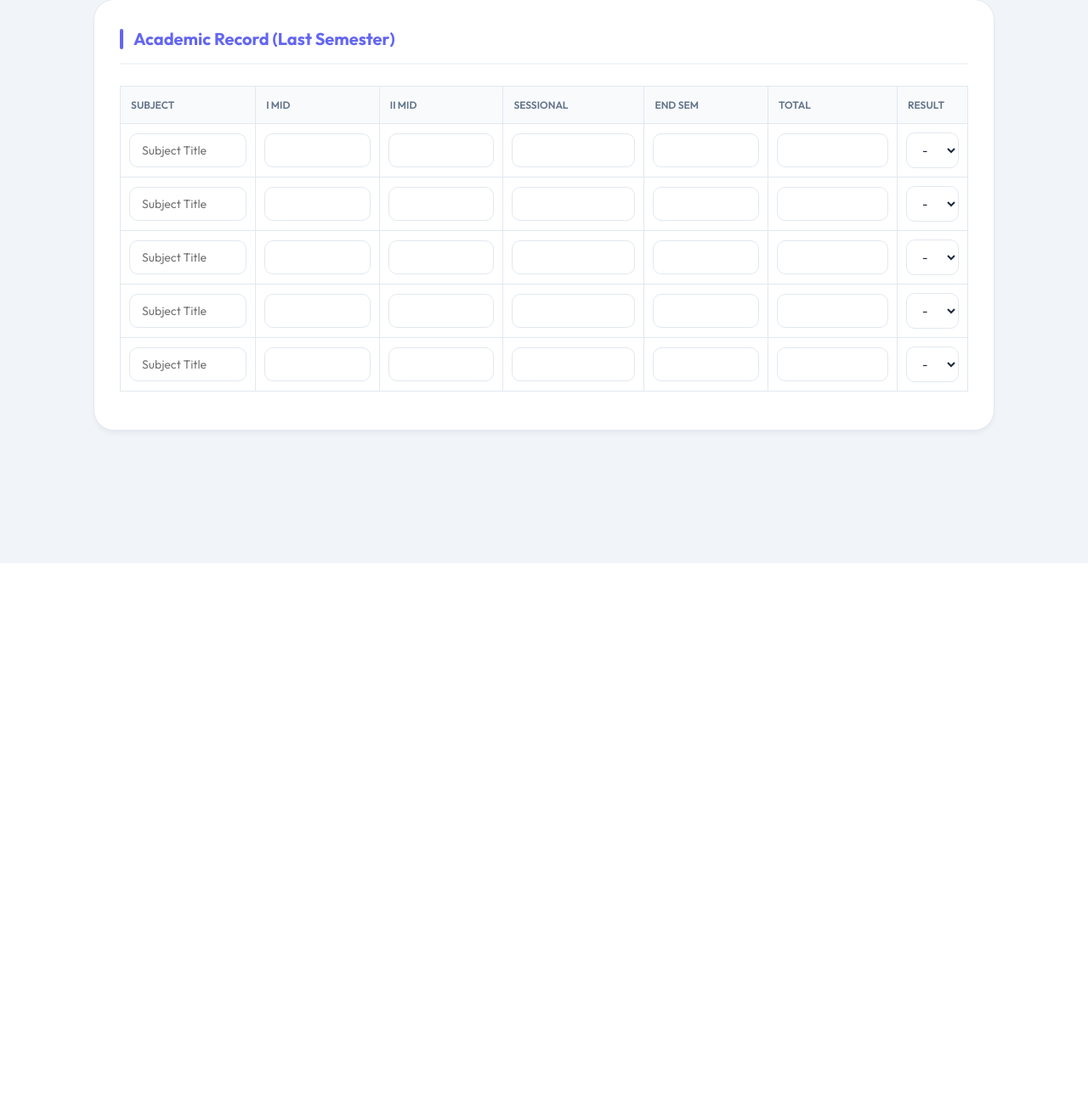
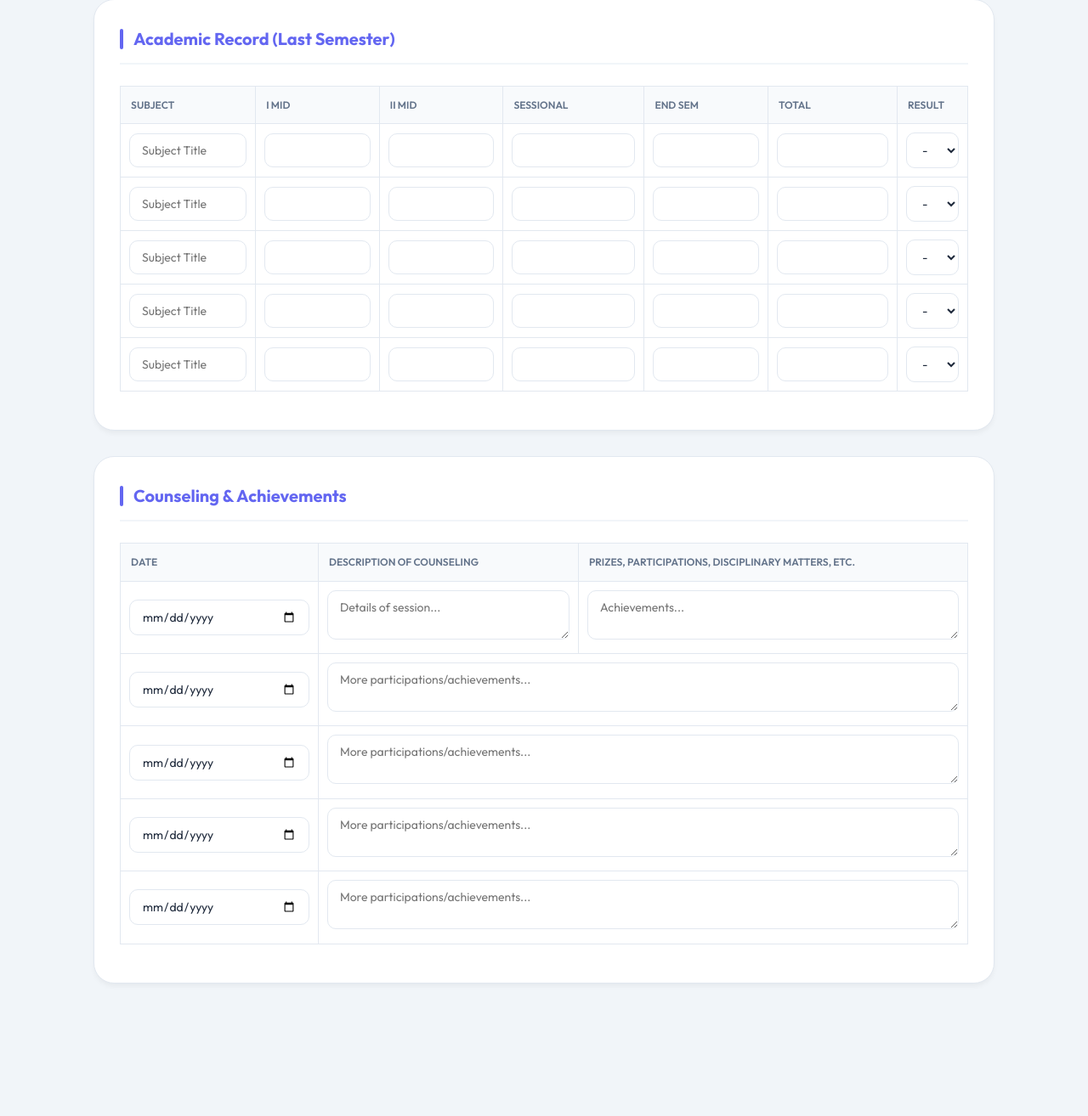
Before and after one commit to NARALAMANOJYADAV/counseling, a Django app: page /form/ in a window 1280 px wide. Shown: the part 2414-3728 px from the top of the page at 85% size. Before the commit the page ends 3077 px from the top, so only its background shows below. Run offline with Django 5.2, Linux system fonts and the light colour scheme; a user stored in the database is signed in; data comes from the database, SQL or seed files in the repository.

Commit message:
Final polish of student counseling form: Synchronize frontend fields with database model, including academic records and counseling sessions.

```diff
--- a/templates/student_counseling.html
+++ b/templates/student_counseling.html
@@ -569,6 +569,38 @@
                 </div>
             </div>
 
+            <!-- SECTION 6: COUNSELING & ACHIEVEMENTS -->
+            <div class="form-section">
+                <h2 class="section-title">Counseling & Achievements</h2>
+                <div class="table-responsive">
+                    <table>
+                        <thead>
+                            <tr>
+                                <th>Date</th>
+                                <th>Description of Counseling</th>
+                                <th>Prizes, Participations, Disciplinary Matters, etc.</th>
+                            </tr>
+                        </thead>
+                        <tbody>
+                            <tr>
+                                <td><input type="date" name="counseling_date1"></td>
+                                <td><textarea name="counseling_description1" rows="2"
+                                        placeholder="Details of session..."></textarea></td>
+                                <td><textarea name="prizes_participations1" rows="2"
+                                        placeholder="Achievements..."></textarea></td>
+                            </tr>
+                            {% for i in "2345"|make_list %}
+                            <tr>
+                                <td><input type="date" name="counseling_date{{i}}"></td>
+                                <td colspan="2"><textarea name="prizes_participations{{i}}" rows="2"
+                                        placeholder="More participations/achievements..."></textarea></td>
+                            </tr>
+                            {% endfor %}
+                        </tbody>
+                    </table>
+                </div>
+            </div>
+
             <!-- ACTION BAR -->
             <div class="action-bar">
                 <button type="button" class="btn btn-clear" onclick="window.location.reload()">Reset Draft</button>
```
